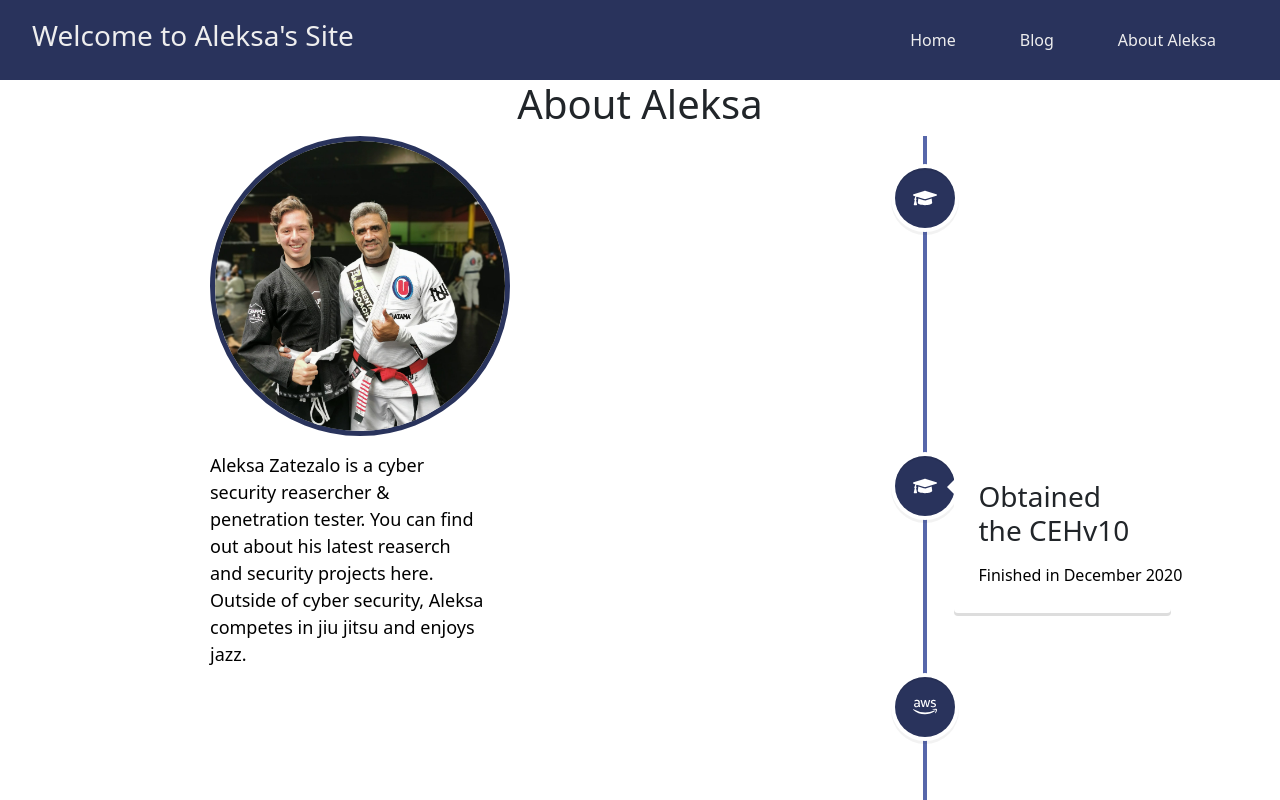
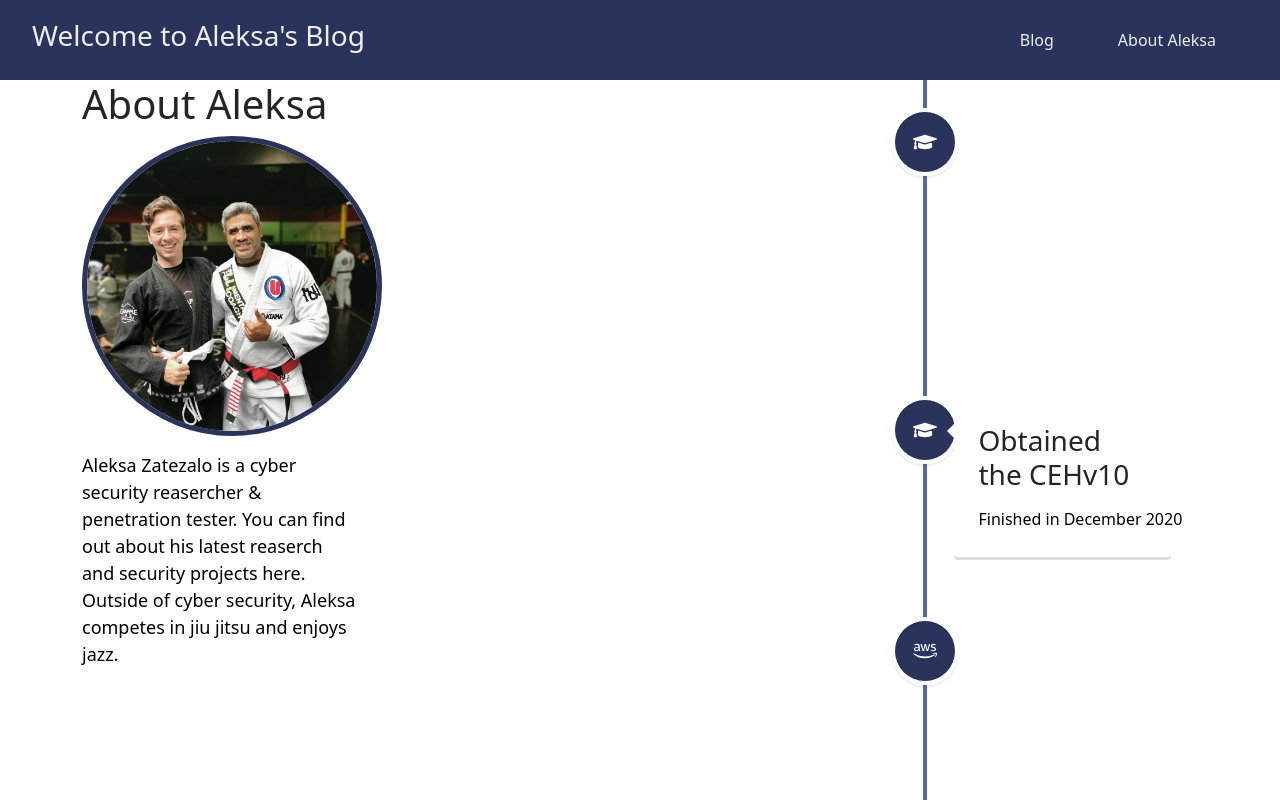
Before and after one commit to AleksaZatezalo/aleksazatezalo.com, a React (Create React App) app in the folder website/: page / in a window 1280 px wide. Shown: the top 800 px of the page. Built offline with nearby package versions, Linux system fonts and the light colour scheme.

Commit message:
Some stlyinh changes made.

```diff
--- a/website/src/Components/About/About.css
+++ b/website/src/Components/About/About.css
@@ -12,7 +12,6 @@ img {
     height: 300px;
     width: 300px;
     border-radius: 50%;
-    margin-left: 8rem;
     border: 5px solid #29335C;
 }
 
@@ -21,8 +20,6 @@ img:hover {
     width: 300px;
     border-radius: 50%;
     border: 7px solid #5767aa;
-    margin-left: 8rem;
-
 }
 
 .column p {
@@ -35,12 +32,6 @@ img:hover {
     margin-top: 1rem;
     font-size: large;
     width: 300px;
-    margin-left: 8rem;
-}
-
-.h1 {
-    margin-top: 3rem;
-    margin-left: 1rem;
 }
 
 .social-media-icons a {
@@ -49,7 +40,17 @@ img:hover {
     margin-top: 25rem;
 }
 
+.social-media-icons a:hover {
+    color: #5767aa;
+    font-size: 2rem;
+    margin-top: 25rem;
+}
+
 .singleCol {
     max-width: 750px;
     margin: 0 auto;
 }
+
+.vertical-timeline-element--education:hover{
+    color: #5767aa;
+}
--- a/website/src/Components/About/About.js
+++ b/website/src/Components/About/About.js
@@ -11,12 +11,12 @@ import 'react-vertical-timeline-component/style.min.css';
 function About() {
     return (
         <div>
-            <h1 className="text-center">About Aleksa</h1>
 
             <div className='container'>
 
                     <div className="row">
                         <div className="column">
+                        <h1 className>About Aleksa</h1>
 
                             <div class="profile">
                                 <img
--- a/website/src/Components/Navbar/Navbar.js
+++ b/website/src/Components/Navbar/Navbar.js
@@ -6,9 +6,8 @@ function Navbar() {
 
     return (
         <header>
-            <h3>Welcome to Aleksa's Site</h3>
+            <h3>Welcome to Aleksa's Blog</h3>
             <nav ref={navRef}>
-                <a href ="/#">Home</a>
                 <a href ="/#">Blog</a>
                 <a href ="/#">About Aleksa</a>
             </nav>
```
